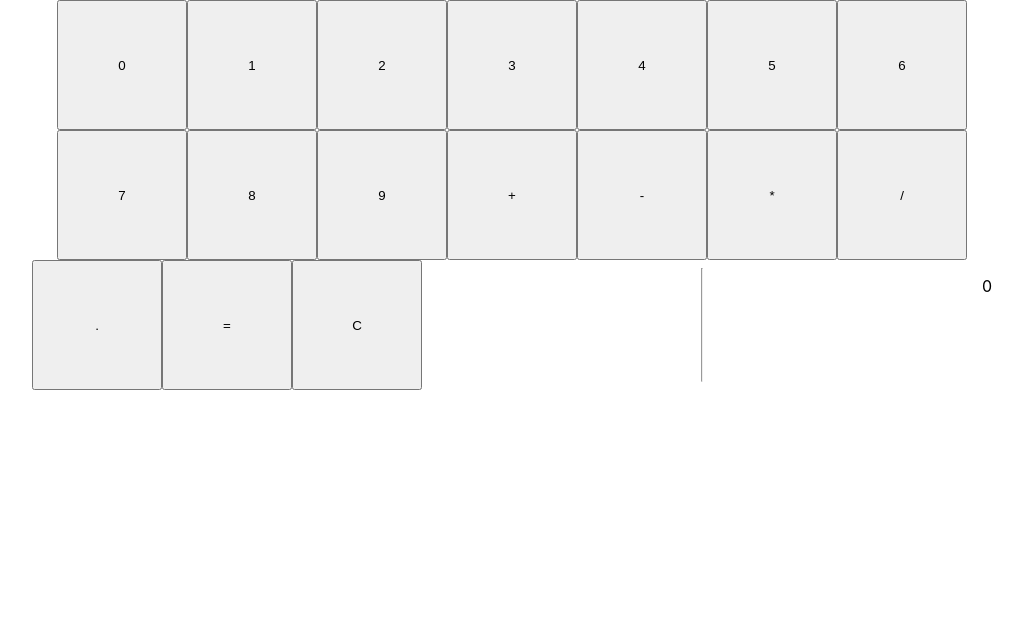
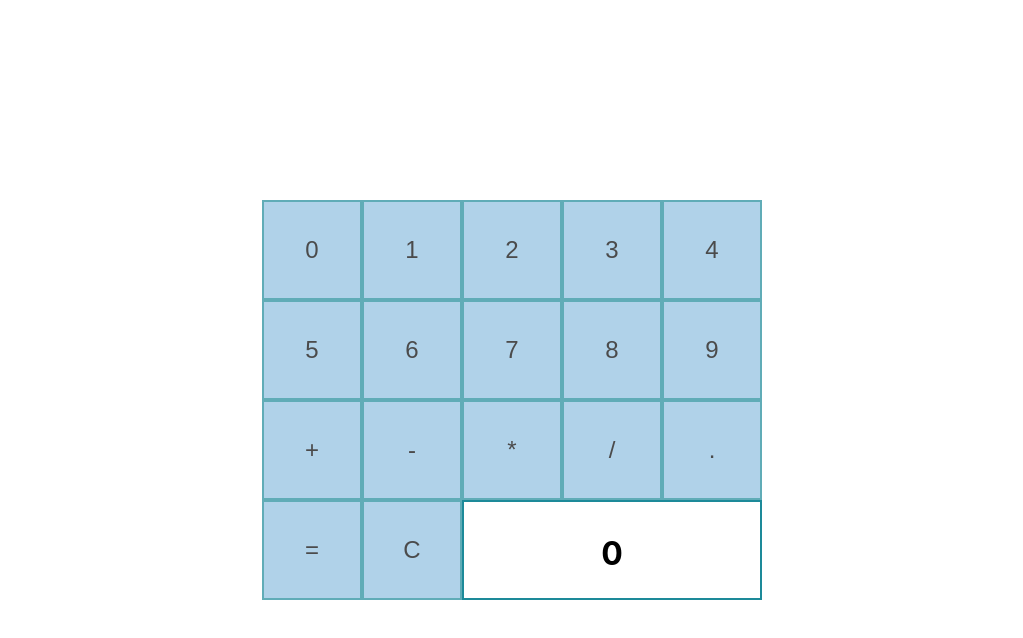
Before and after one commit to MarianoBF/calculadora, a React (Create React App) app: page / in a window 1280 px wide. Shown: the top 638 px of the page, without its empty margins (128-1151 px from the left). Built offline with nearby package versions, Linux system fonts and the light colour scheme.

Commit message:
ajustes diseño

```diff
--- a/package.json
+++ b/package.json
@@ -1,4 +1,5 @@
 {
+  "homepage": ".",
   "name": "calculadora",
   "version": "0.1.0",
   "private": true,
@@ -6,12 +7,15 @@
     "@testing-library/jest-dom": "^5.11.4",
     "@testing-library/react": "^11.1.0",
     "@testing-library/user-event": "^12.1.10",
+    "gh-pages": "^3.1.0",
     "react": "^17.0.1",
     "react-dom": "^17.0.1",
     "react-scripts": "4.0.1",
     "web-vitals": "^0.2.4"
   },
   "scripts": {
+    "predeploy": "npm run build",
+    "deploy": "gh-pages -d build",
     "start": "react-scripts start",
     "build": "react-scripts build",
     "test": "react-scripts test",
--- a/src/App.css
+++ b/src/App.css
@@ -1,18 +1,45 @@
+* {
+  box-sizing: border-box;
+}
+
 body {
   text-align: center;
 }
 
 .App {
-  margin: 0 auto;
-  max-width: 75vw;
-  display: flex;
+  position: absolute;
+  left: 50%;
+  top: 50%;
+  transform: translate(-50%, -50%);
+  max-width: 800px;
+  max-height: 800px;
+  display: grid;
   justify-content: center;
-  flex-direction: row;
-  flex-wrap: wrap;
-  flex: 1;
+  grid-template-columns: repeat(5, auto);
+  gap: 0;
 }
 
 button {
-  width: 130px;
-  height: 130px;
+  font-size: 1.5em;
+  width: 100px;
+  height: 100px;
+  background: #8FBFE0;
+  opacity: 0.7;
+  border: 2px solid #1D8A99;
+  padding: 0;
 }
+
+button:hover {
+  opacity: 1;
+}
+
+.display {
+  border: 2px solid #1D8A99;
+  font-weight: bold;
+  grid-column: 3/6;
+  height: 100px;
+}
+
+.display p {
+  font-size: 2rem;
+}
--- a/src/App.js
+++ b/src/App.js
@@ -124,8 +124,6 @@ class App extends React.Component {
     <Boton onClick={this.operar} valor="C" id="clear" />
 
 
-<hr />
-
     <Display resultado={this.state.resultado}/>
 
 
```
Also changed, not shown: 2 other files (tests, documents, lock files or other folders).
